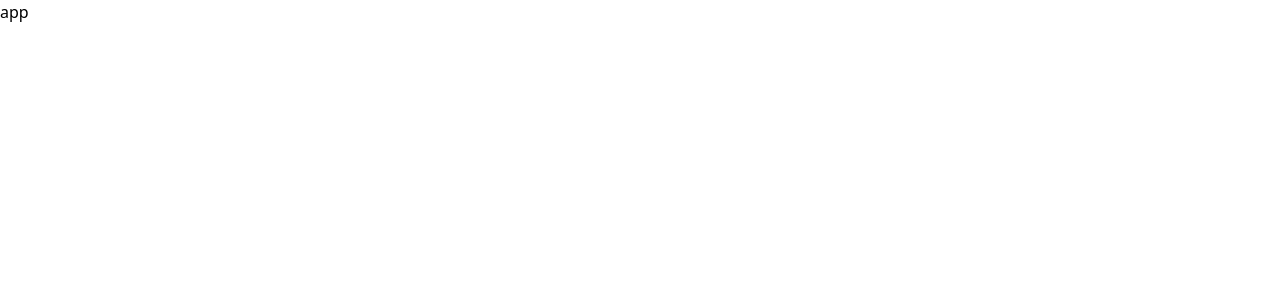
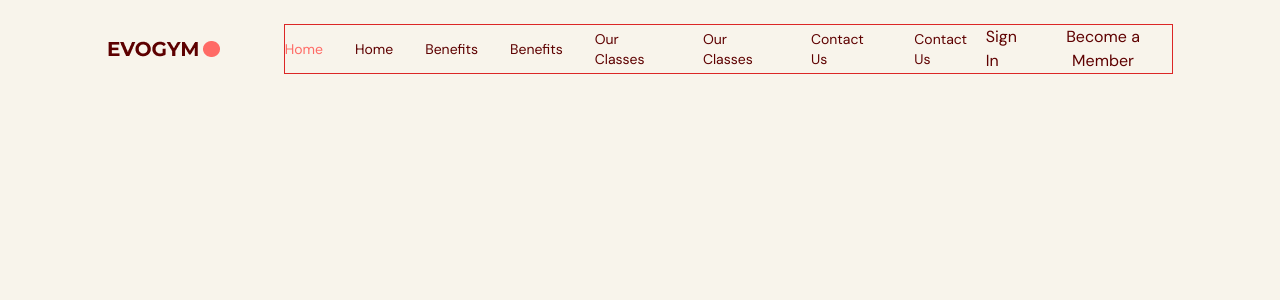
Before and after one commit to danesh-tolani/typescript-project, a React (Vite) app: page / in a window 1280 px wide. Shown: the top 300 px of the page. Built offline with nearby package versions, Linux system fonts and the light colour scheme.

Commit message:
added Navbar

```diff
--- a/src/App.tsx
+++ b/src/App.tsx
@@ -1,8 +1,13 @@
+import Navbar from "@/scenes/navbar"
+import { useState } from "react"
+
 function App() {
 
+  const [selectedPage, setSelectedPage] = useState<string>("home")
+
   return (
-    <div className="app ">
-      app
+    <div className="app bg-gray-20">
+      <Navbar selectedPage={selectedPage} setSelectedPage={setSelectedPage}/>
     </div>
   )
 }
--- a/src/index.css
+++ b/src/index.css
@@ -1,3 +1,15 @@
+@import url('https://fonts.googleapis.com/css2?family=DM+Sans:wght@400;700&family=Montserrat:wght@700&display=swap');
+
 @tailwind base;
 @tailwind components;
 @tailwind utilities;
+
+html,
+body,
+#root,
+.app {
+    height: 100%;
+    width: 100%;
+    font-family: "DM Sans", "sans-serif";
+    @apply text-gray-500
+}
--- /dev/null
+++ b/src/scenes/navbar/Link.tsx
@@ -0,0 +1,26 @@
+import AnchorLink from "react-anchor-link-smooth-scroll"
+
+type Props = {
+  page: string,
+  selectedPage: string,
+  setSelectedPage: (value: string) => void
+}
+
+const Link = ({page, selectedPage, setSelectedPage}: Props) => {
+
+  const lowerCasePage = page.toLowerCase().replace(/ /g, "") // making all lower case and removing any spaces
+
+  return (
+    <AnchorLink
+      className={`${selectedPage === lowerCasePage ? "text-primary-500" : ""}
+      trasition duration-500 hover:text-primary-300
+      `}
+      href={`#${lowerCasePage}`} // this is the id and on clicking on it it knows where to go
+      onClick={() => setSelectedPage(lowerCasePage)}
+    >
+      {page}
+    </AnchorLink>
+  )
+}
+
+export default Link
--- /dev/null
+++ b/src/scenes/navbar/index.tsx
@@ -0,0 +1,46 @@
+import { useState } from "react"
+import {Bars3Icon, XMarkIcon} from "@heroicons/react/24/solid"
+import Logo from "@/assets/Logo.png"
+import Link from "./Link"
+
+type Props = {
+  selectedPage: string,
+  setSelectedPage: (value: string) => void
+}
+
+const Navbar = ({selectedPage, setSelectedPage}: Props) => {
+
+    const flexBetween = "flex items-center justify-between"
+
+  return (
+    <nav>
+        <div
+            className={`${flexBetween} fixed top-0 z-30 w-full py-6`}
+        >
+          <div  className={`${flexBetween} mx-auto w-5/6`}>
+            <div className={`${flexBetween} w-full gap-16`}>
+
+              {/* Left Side */}
+              <img src={Logo} alt="logo" />
+
+              {/* Right Side */}
+              <div className={`${flexBetween} w-full border border-red-600`}>
+                <div className={`${flexBetween} gap-8 text-sm`}>
+                  <Link page="Home" selectedPage={selectedPage} setSelectedPage={setSelectedPage}/>Home
+                  <Link page="Benefits" selectedPage={selectedPage} setSelectedPage={setSelectedPage}/>Benefits
+                  <Link page="Our Classes" selectedPage={selectedPage} setSelectedPage={setSelectedPage}/>Our Classes
+                  <Link page="Contact Us" selectedPage={selectedPage} setSelectedPage={setSelectedPage}/>Contact Us
+                </div>
+                <div className={`${flexBetween} gap-8f`}>
+                  <p>Sign In</p>
+                  <button>Become a Member</button>
+                </div>
+              </div>
+            </div>
+          </div>
+        </div>
+    </nav>
+  )
+}
+
+export default Navbar
```
